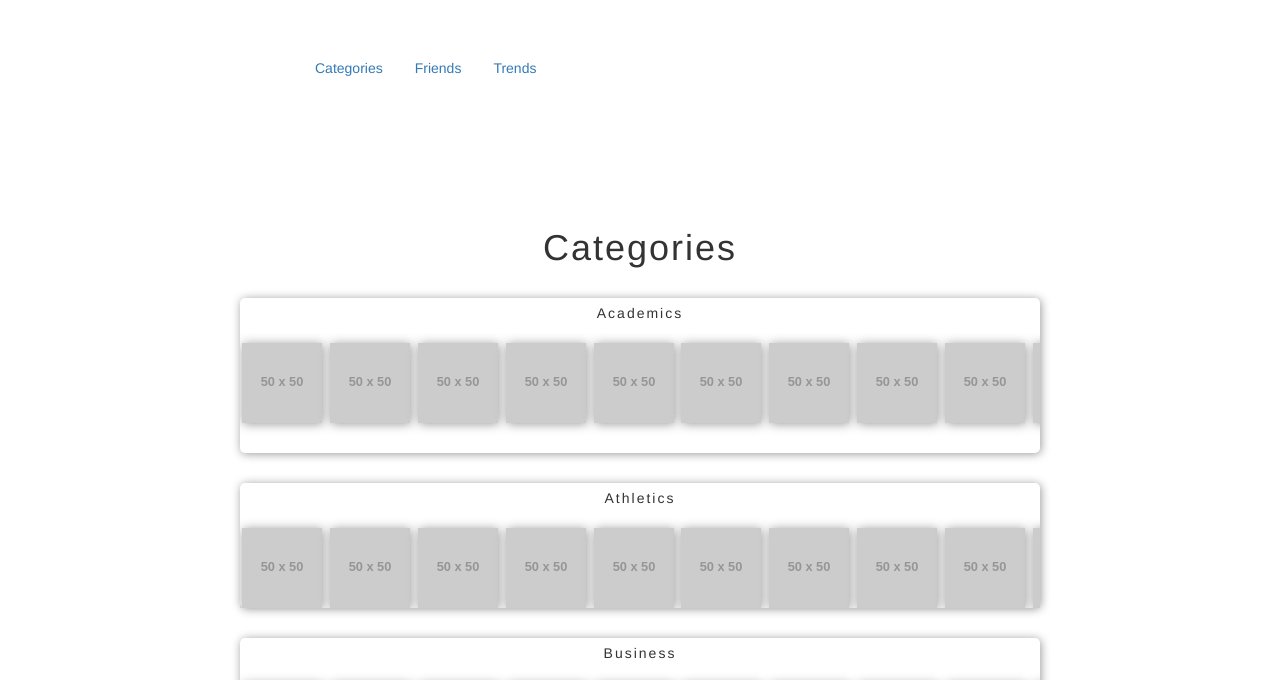
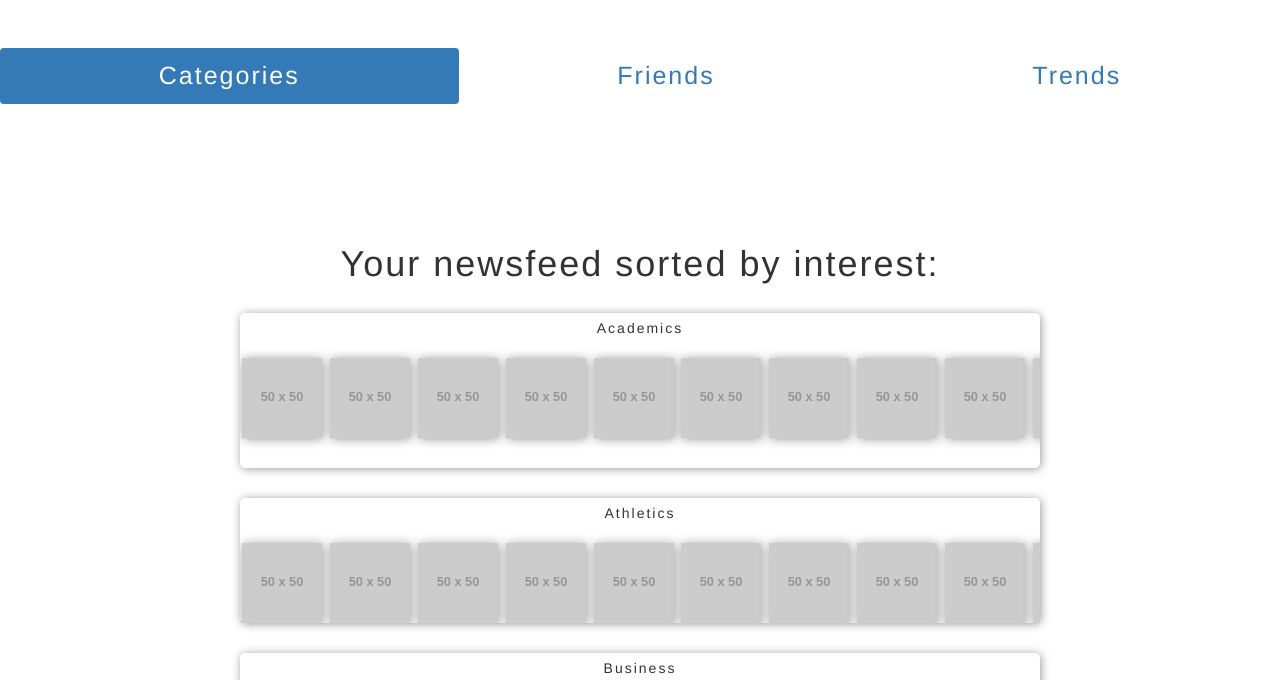
Before and after one commit to artsygracie17/ciao-front, a plain HTML site: page main.html in a window 1280 px wide. Shown: the part 52-732 px from the top of the page. Drawn offline with Linux system fonts and the light colour scheme; placeholder pictures from the web are drawn by us.

Commit message:
justified nav-pills for newfeed

```diff
--- a/css/main.css
+++ b/css/main.css
@@ -52,9 +52,14 @@ p {
 
 .feed-nav {
     margin-top: 100px;
-    margin-left: 300px;
 }
-
+#categories, #friends, #trends {
+    margin-right: 40px;
+    margin-left: 40px;
+    font-size: 25px;
+    letter-spacing: 2px;
+    font-weight: lighter;
+}
 .wrapper {
     /*background: rgba(250, 207, 35, 0.55); */
     background:  white;
--- a/main.html
+++ b/main.html
@@ -43,21 +43,22 @@
 
     	</div>
 
-        <div class='feed'>
+
           <div class='feed-nav'>
-            <ul class="nav nav-pills">
-              <li role="presentation" id='categories'><a href="#">Categories</a></li>
+            <ul class="nav nav-pills nav-justified">
+              <li role="presentation" class='active' id='categories'><a href="#">Categories</a></li>
               <li role="presentation" id='friends'><a href="#">Friends</a></li>
               <li role="presentation" id='trends'><a href="#">Trends</a></li>
             </ul>
           </div>
-            <h1> Categories </h1>
+
+
+          <div class='categories'>
+            <h1> Your newsfeed sorted by interest: </h1>
 
             <div class="wrapper">
-
                 <p> Academics </p>
             <!-- <span class='glyphicon glyphicon-menu-left' aria-hidden='true'></span> -->
-
               <div class="scrolls">
                    <img src="http://placehold.it/50x50" >
                    <img src="http://placehold.it/50x50" />
@@ -257,7 +258,8 @@
             </div>
         </div> <!-- end categories -->
 
-        <div class=
+
+
 
 
 
```
